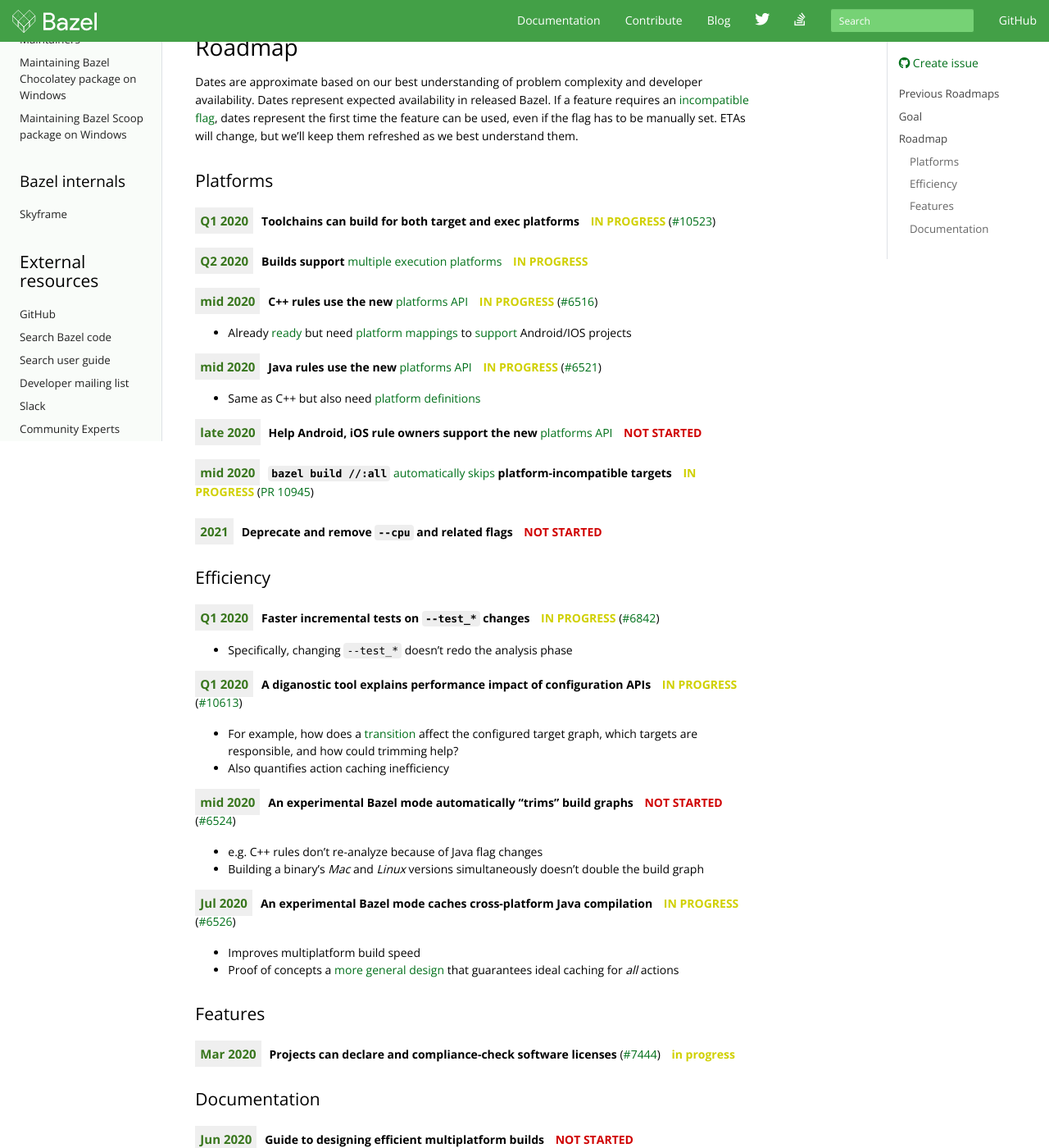
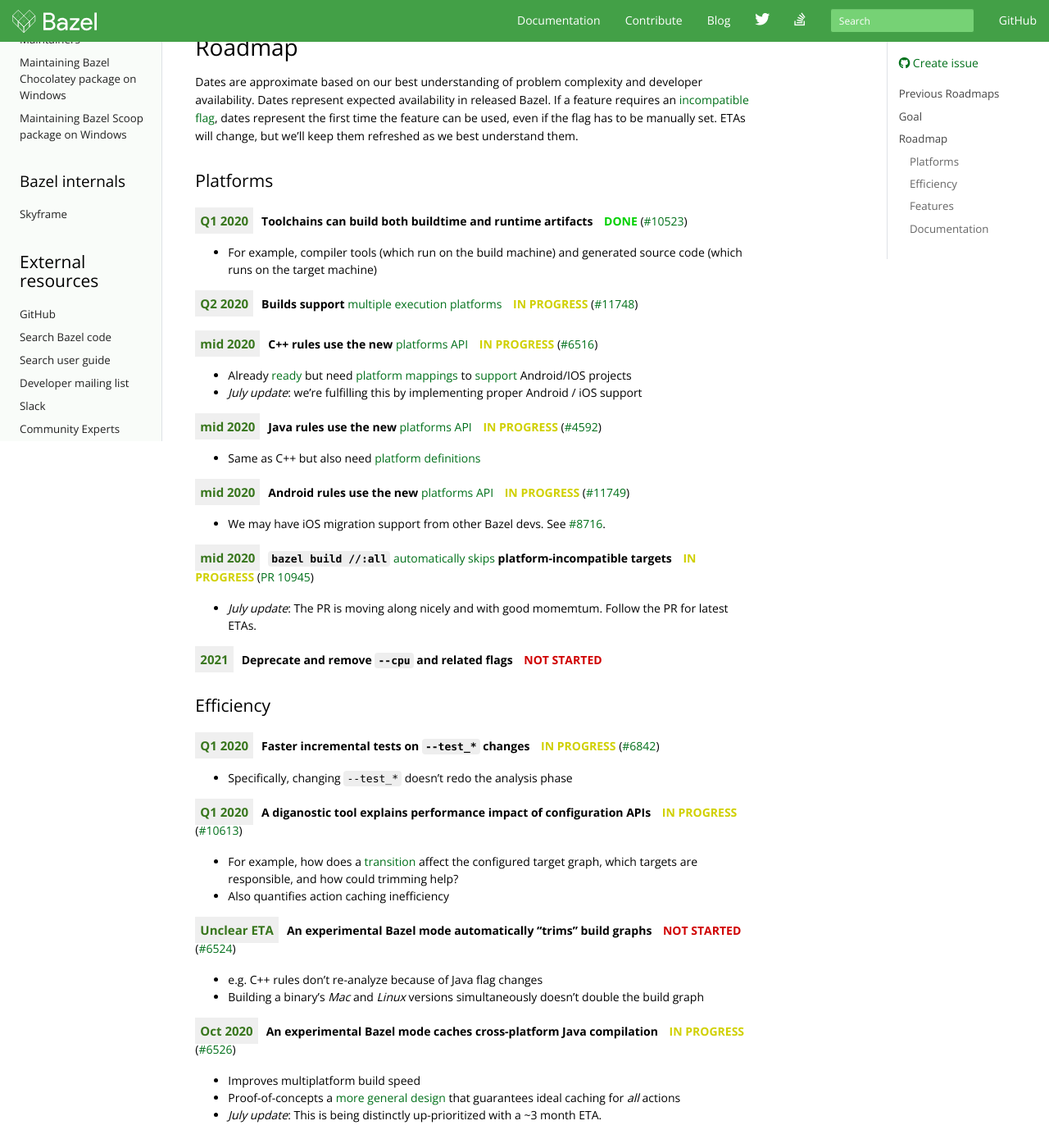
Before and after one commit to bazelbuild/bazel-website, a Jekyll site: the page built from roadmaps/configuration.md, in a window 1280 px wide and 1400 px high, scrolled down 638 px. Shown: the whole window at 82% size. Built offline with Jekyll 4.4.1, drawn with Linux system fonts in a browser that asks for light colours; nearby versions of some CDN libraries; library files that are not in the unit come from our copies; comment, search, counter and statistics services are not loaded; the table of contents is made by our own code; some of the changed text lies outside the part shown.

Commit message:
Update for Q3 2020.

```diff
--- a/roadmaps/configuration.md
+++ b/roadmaps/configuration.md
@@ -72,14 +72,15 @@
 ### Platforms
 
 <div class="padbottom"></div>
-<span class="etabox">Q1 2020</span>**Toolchains can build for both target and
-exec platforms**
-<span class="inprogressstatus">IN PROGRESS</span> ([#10523](https://github.com/bazelbuild/bazel/issues/10523))
+<span class="etabox">Q1 2020</span>**Toolchains can build both buildtime and runtime artifacts**
+<span class="donestatus">DONE</span> ([#10523](https://github.com/bazelbuild/bazel/issues/10523))
+
+* For example, compiler tools (which run on the build machine) and generated source code (which runs on the target machine)
 
 <div class="padbottom"></div>
 <span class="etabox">Q2 2020</span>**Builds support [multiple execution
 platforms](https://docs.google.com/document/d/1U9HzdDmtRnm244CaRM6JV-q2408mbNODAMewcGjnnbM/)**
-<span class="inprogressstatus">IN PROGRESS</span>
+<span class="inprogressstatus">IN PROGRESS</span> ([#11748](https://github.com/bazelbuild/bazel/issues/11748))
 
 <div class="padbottom"></div>
 <span class="etabox">mid 2020</span>**C++ rules use the new [platforms
@@ -90,24 +91,28 @@
   [platform
   mappings](https://docs.bazel.build/versions/master/platforms-intro.html#how-to-use-platforms-today)
   to [support](507230303) Android/IOS projects
+* *July update*: we're fulfilling this by implementing proper  Android / iOS support
 
 <div class="padbottom"></div>
 <span class="etabox">mid 2020</span>**Java rules use the new [platforms
 API](https://docs.bazel.build/versions/master/platforms-intro.html)**
-<span class="inprogressstatus">IN PROGRESS</span> ([#6521](https://github.com/bazelbuild/bazel/issues/6521))
+<span class="inprogressstatus">IN PROGRESS</span> ([#4592](https://github.com/bazelbuild/bazel/issues/4592))
 
 * Same as C++ but also need [platform definitions](https://github.com/bazelbuild/rules_java/pull/8)
 
 <div class="padbottom"></div>
-<span class="etabox">late 2020</span>**Help Android, iOS rule owners support the
-new [platforms
+<span class="etabox">mid 2020</span>**Android rules use the new [platforms
 API](https://docs.bazel.build/versions/master/platforms-intro.html)**
-<span class="notstartedstatus">NOT STARTED</span>
+<span class="inprogressstatus">IN PROGRESS</span> ([#11749](https://github.com/bazelbuild/bazel/issues/11749))
+
+* We may have iOS migration support from other Bazel devs. See [#8716](https://github.com/bazelbuild/bazel/issues/8716).
 
 <div class="padbottom"></div>
 <span class="etabox">mid 2020</span>**`bazel build //:all` [automatically skips](https://docs.google.com/document/d/12n5QNHmFSkuh5yAbdEex64ot4hRgR-moL1zRimU7wHQ/edit?ts=5dfbe2fe)
 platform-incompatible targets**
 <span class="inprogressstatus">IN PROGRESS</span> ([PR 10945](https://github.com/bazelbuild/bazel/pull/10945))
+
+* *July update*: The PR is moving along nicely and with good momemtum. Follow the PR for latest ETAs.
 
 <div class="padbottom"></div>
 <span class="etabox">2021</span>**Deprecate and remove `--cpu` and related flags**
@@ -135,7 +140,7 @@
 * Also quantifies action caching inefficiency
 
 <div class="padbottom"></div>
-<span class="etabox">mid 2020</span>**An experimental Bazel mode automatically
+<span class="etabox">Unclear ETA</span>**An experimental Bazel mode automatically
 "trims" build graphs**
 <span class="notstartedstatus">NOT STARTED</span> ([#6524](https://github.com/bazelbuild/bazel/issues/6524))
 
@@ -143,14 +148,15 @@
 * Building a binary's *Mac* and *Linux* versions simultaneously doesn't double the build graph
 
 <div class="padbottom"></div>
-<span class="etabox">Jul 2020</span>**An experimental Bazel mode caches
+<span class="etabox">Oct 2020</span>**An experimental Bazel mode caches
 cross-platform Java compilation**
 <span class="inprogressstatus">IN PROGRESS</span> ([#6526](https://github.com/bazelbuild/bazel/issues/6526))
 
 * Improves multiplatform build speed
-* Proof of concepts a [more general
+* Proof-of-concepts a [more general
   design](https://docs.google.com/document/d/17snvmic26-QdGuwVw55Gl0oOufw9sCVuOAvHqGZJFr4/edit)
   that guarantees ideal caching for *all* actions
+* *July update*: This is being distinctly up-prioritized with a ~3 month ETA.
 
 
 ### Features
@@ -164,5 +170,9 @@
 ### Documentation
 
 <div class="padbottom"></div>
-<span class="etabox">Jun 2020</span>**Guide to designing efficient multiplatform builds**
+<span class="etabox">late 2020</span>**Guide to designing efficient multiplatform builds**
 <span class="notstartedstatus">NOT STARTED</span>
+
+* What are performance bottleneck concerns?
+* What options are there for relieving them?
+* What tools are available for measuring?
```
